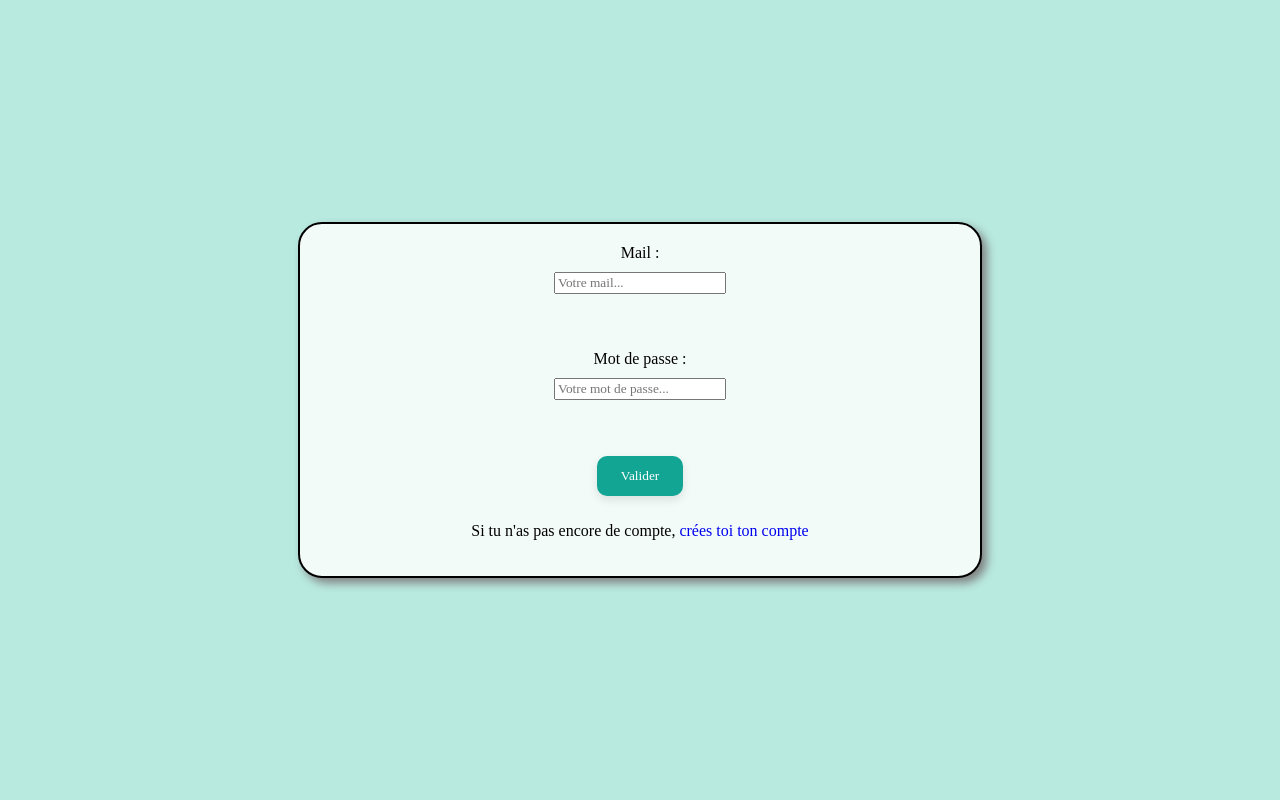
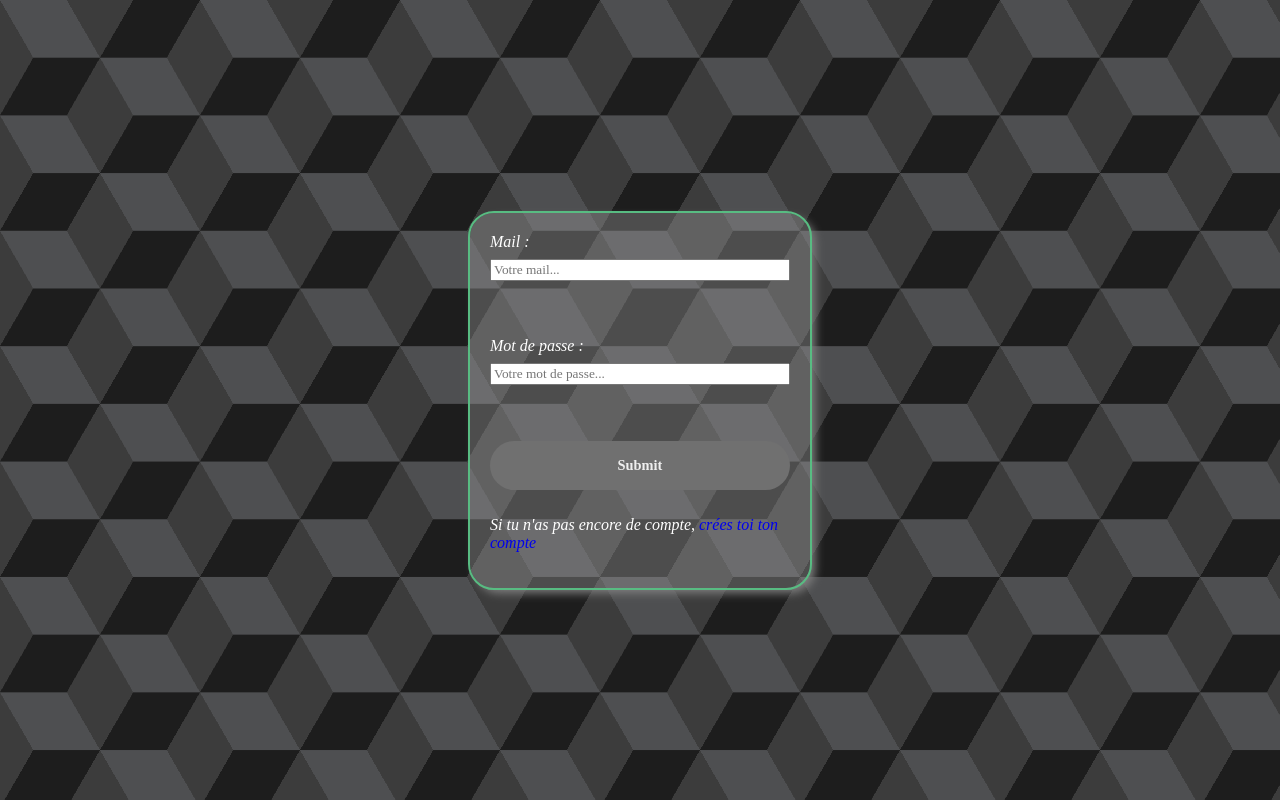
Before and after one commit to yanis-meziane/Projects, a React (Create React App) app in the folder my-stats/frontend/: page /login in a window 1280 px wide. Built offline with nearby package versions, Linux system fonts and the light colour scheme.

Commit message:
Update frontend CSS

```diff
--- a/my-stats/frontend/src/App.css
+++ b/my-stats/frontend/src/App.css
@@ -1,3 +1,4 @@
 *{
     font-family: 'Times New Roman', Times, serif;
+
 }
--- a/my-stats/frontend/src/Login/login.css
+++ b/my-stats/frontend/src/Login/login.css
@@ -6,10 +6,36 @@
     justify-content: center;
     align-items: center;
     background-color: #B8EAE0;
-}
+
+    /* Site */
+
+    width: 100%;
+    --s: 200px; /* control the size */
+    --c1: #1d1d1d;
+    --c2: #4e4f51;
+    --c3: #3c3c3c;
+
+    background: repeating-conic-gradient(
+            from 30deg,
+            #0000 0 120deg,
+            var(--c3) 0 180deg
+        )
+
+        calc(0.5 * var(--s)) calc(0.5 * var(--s) * 0.577),
+        repeating-conic-gradient(
+        from 30deg,
+        var(--c1) 0 60deg,
+        var(--c2) 0 120deg,
+        var(--c3) 0 180deg
+        );
+    background-size: var(--s) calc(var(--s) * 0.577);
+    }
+
 
 #formLogin {
     display: flex;
+    color: white;
+    font-style: italic;
     flex-direction: column;
     width: 50%;
     height: fit-content;
@@ -20,6 +46,55 @@
     border-radius: 3vh;
     box-shadow: 5px 5px 10px gray;
     background-color: #F3FBF9;
+
+    /*Site*/
+
+    --bg-light: #efefef;
+    --bg-dark: #707070;
+    --clr: #58bc82;
+    --clr-alpha: #9c9c9c60;
+    max-width: 300px;
+    border: none;
+    background-color: var(--clr-alpha);
+    outline: 2px solid var(--bg-dark);
+    outline: 2px solid var(--clr);
+}
+
+#formLogin .input-span {
+  width: 100%;
+  display: flex;
+  flex-direction: column;
+  gap: 0.5rem;
+}
+
+#formLogin .submit {
+  padding: 1rem 0.75rem;
+  width: 100%;
+  display: flex;
+  align-items: center;
+  gap: 0.5rem;
+  border-radius: 3rem;
+  background-color: var(--bg-dark);
+  color: var(--bg-light);
+  border: none;
+  cursor: pointer;
+  transition: all 300ms;
+  font-weight: 600;
+  font-size: 0.9rem;
+}
+
+#formLogin .submit:hover {
+  background-color: var(--clr);
+  color: var(--bg-dark);
+}
+
+.span {
+  text-decoration: none;
+  color: var(--bg-dark);
+}
+
+.span a {
+  color: var(--clr);
 }
 
 #buttonLogin{
--- a/my-stats/frontend/src/Login/login.jsx
+++ b/my-stats/frontend/src/Login/login.jsx
@@ -62,22 +62,25 @@ export default function Login() {
     return(
         <div id="containerLogin">
             <form onSubmit={handleSubmit} id="formLogin">
-                <label htmlFor="Email"> Mail : </label>
-                <input type="email" name="email" id="emailLogin" placeholder="Votre mail..." minLength={1} maxLength={30} value={formData.email} onChange={handleChange} required />
 
+                <span className="input-span">
+                    <label htmlFor="Email"> Mail : </label>
+                    <input type="email" name="email" id="emailLogin" placeholder="Votre mail..." minLength={1} maxLength={30} value={formData.email} onChange={handleChange} required />
+                </span>
             <br />
             <br />
 
+            <span className="input-span">
                 <label htmlFor="password">Mot de passe : </label>
                 <input type="password" name="password" id="password" placeholder="Votre mot de passe..." value={formData.password} onChange={handleChange} required />
-
+            </span>
                 <br />
                 <br />
 
                 {error && <p style={{ color: 'red' }}>{error}</p>}
                 {success && <p style={{ color: 'green' }}>{success}</p>}
 
-                <button type="submit" id="buttonLogin">Valider</button>
+                <input className="submit" type="submit" defaultValue="Valider" />
 
                 <p>
                     Si tu n'as pas encore de compte, <Link to={'/'} id="LinkLogin"> crées toi ton compte</Link>
--- a/my-stats/frontend/src/Main/Main.css
+++ b/my-stats/frontend/src/Main/Main.css
@@ -11,4 +11,13 @@
     width: 100%;
     align-items: center;
     justify-content: center;
+    gap : 20px;
 }
+
+.buttonMain{
+    height: 10vh;
+    width: 50vh;
+    background-color: antiquewhite;
+    border-radius: 2vh;
+    border: none;
+}
--- a/my-stats/frontend/src/Main/Main.jsx
+++ b/my-stats/frontend/src/Main/Main.jsx
@@ -8,19 +8,19 @@ export default function Main(){
         <div id="mainContainer">
                 <section id="container">
                     <article id="trainings">
-                       <button onClick={() => navigate('/trainings')}>
+                       <button onClick={() => navigate('/trainings')} className="buttonMain">
                             Entraînement
                         </button>
                     </article>
 
                     <article id="compet">
-                        <button onClick={()=> navigate('/competition')}>
+                        <button onClick={()=> navigate('/competition')} className="buttonMain">
                             Competition
                         </button>
                     </article>
 
                     <article id="stats">
-                       <button onClick={() => navigate('/stats')}>Mes stats</button>
+                       <button onClick={() => navigate('/stats')} className="buttonMain">Mes stats</button>
                     </article>
 
                 </section>
```
